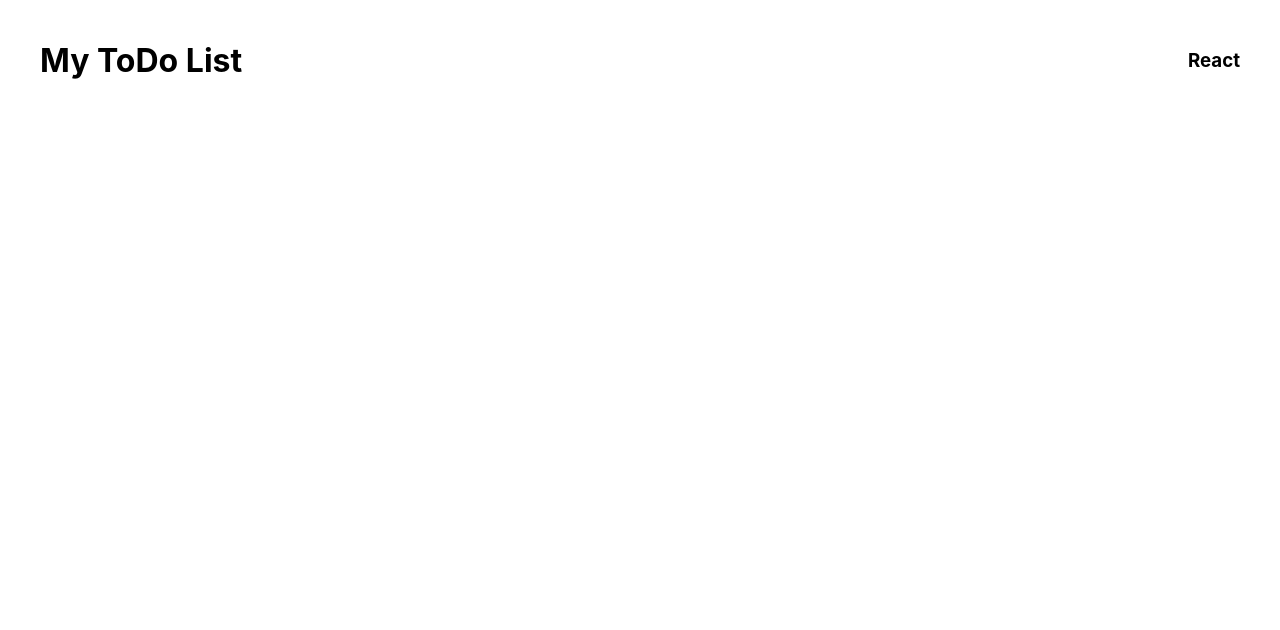
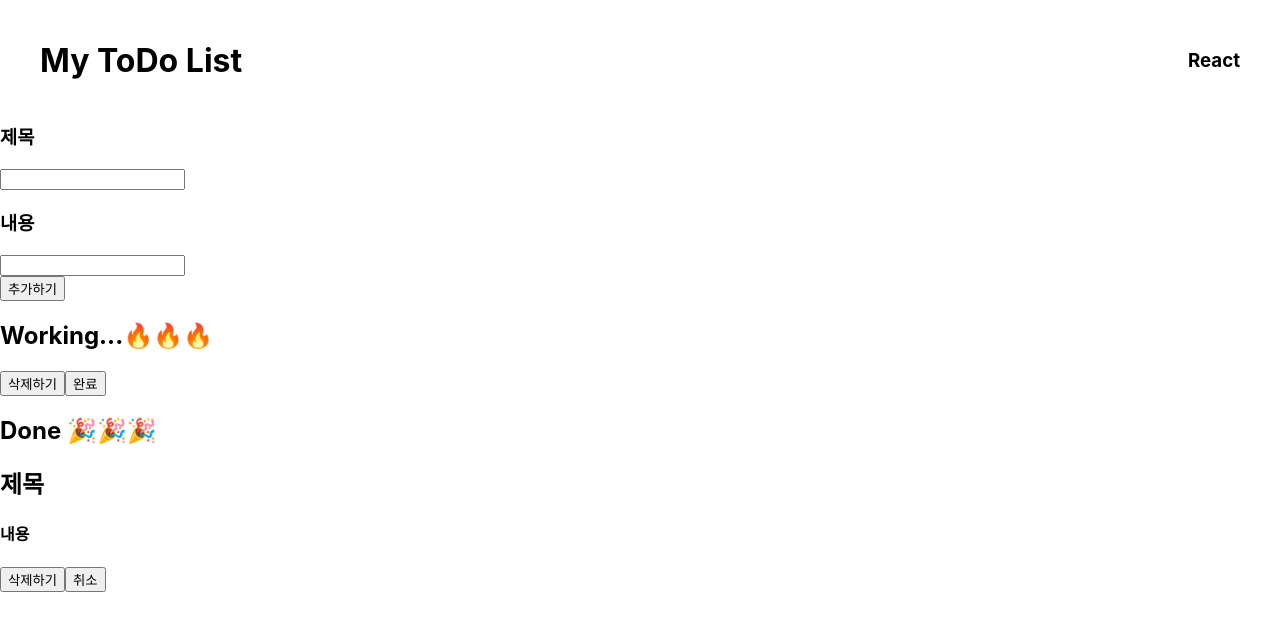
Before and after one commit to YS739/React_ToDoList_Again, a React (Create React App) app: page / in a window 1280 px wide. Shown: the top 630 px of the page. Built offline with nearby package versions, Linux system fonts and the light colour scheme.

Commit message:
making addtodo part

```diff
--- a/src/App.js
+++ b/src/App.js
@@ -1,10 +1,66 @@
-import React from "react";
+import React, { useState } from "react";
 import Header from "./components/header/Header";
+// import AddToDo from "./components/addToDo/AddToDo";
+
+function WorkingList({ title, body }) {
+  return (
+    <div className="list-box">
+      <h2>{title}</h2>
+      <h4>{body}</h4>
+      <button>삭제하기</button>
+      <button>완료</button>
+    </div>
+  );
+}
 
 const App = () => {
+  const toDoS = [
+    { id: 1, title: "리액트", body: "리액트 과제 다시 하기", isDone: false },
+  ];
+
+  const [title, setTitle] = useState("");
+  const [body, setBody] = useState("");
+
+  const onAddListHandler = (e) => {
+    const inputValue = e.target.value;
+    setTitle(inputValue);
+  };
+
   return (
     <div>
-      <Header></Header>
+      <Header />
+      {/* <AddToDo></AddToDo> */}
+      <div className="add-todo-box">
+        <div className="input-box">
+          <h3>제목</h3> <input value={title} />
+          <h3>내용</h3> <input value={body} />
+        </div>
+        <button>추가하기</button>
+      </div>
+
+      {/* addtodo */}
+      <div>
+        <h2>Working...🔥🔥🔥</h2>
+        {toDoS.map((toDo) => {
+          return (
+            <WorkingList
+              toDo={toDo}
+              title={title}
+              body={body}
+              // isDone={isDone}
+              key={toDo.id}
+            ></WorkingList>
+          );
+        })}
+
+        <h2>Done 🎉🎉🎉</h2>
+        <div className="list-box">
+          <h2>제목</h2>
+          <h4>내용</h4>
+          <button>삭제하기</button>
+          <button>취소</button>
+        </div>
+      </div>
     </div>
   );
 };
--- a/src/components/addToDo/style.css
+++ b/src/components/addToDo/style.css
@@ -0,0 +1,15 @@
+.add-todo-box {
+  max-width: 1200px;
+  min-width: 800px;
+  display: flex;
+  flex-direction: row;
+  justify-content: space-around;
+  align-items: center;
+}
+
+.input-box {
+  display: flex;
+  flex-direction: row;
+  justify-content: center;
+  align-items: center;
+}
```
Also changed, not shown: src/components/addToDo/AddToDo.jsx (+15 -0 lines).
